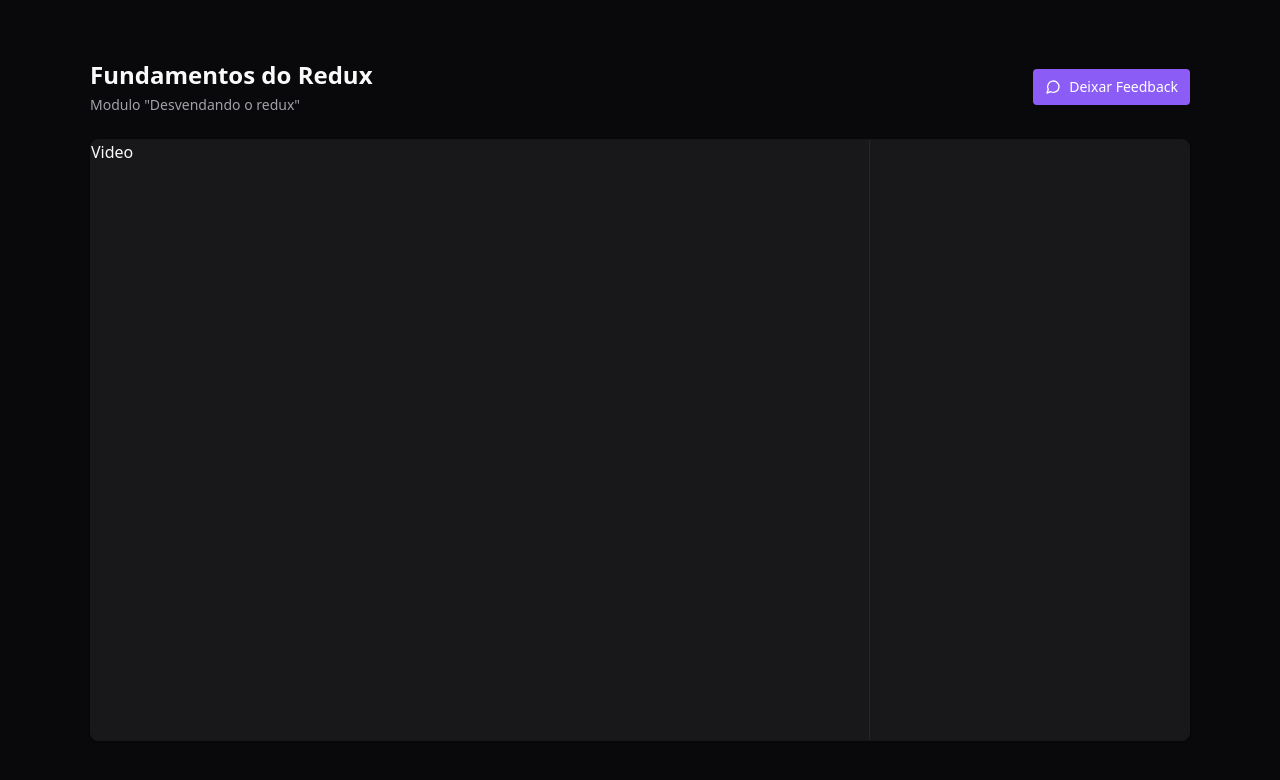
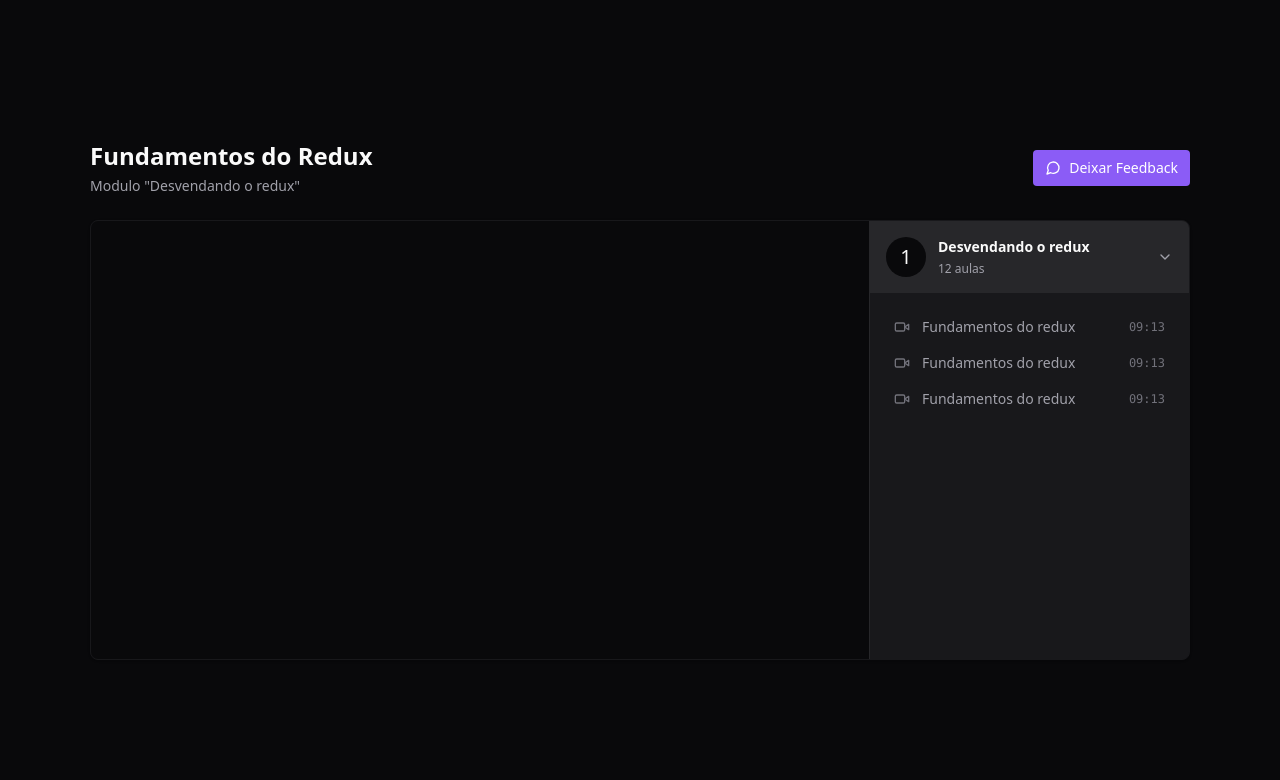
Before and after one commit to stecks10/react-redux-zustand, a React (Vite) app: page / in a window 1280 px wide. Shown: the top 780 px of the page. Built offline with nearby package versions, Linux system fonts and the light colour scheme.

Commit message:
Ui dos modulos e player

```diff
--- a/package.json
+++ b/package.json
@@ -14,6 +14,7 @@
     "lucide-react": "^0.263.1",
     "react": "^18.2.0",
     "react-dom": "^18.2.0",
+    "react-player": "^2.12.0",
     "react-redux": "^8.1.2"
   },
   "devDependencies": {
--- a/src/pages/Player.tsx
+++ b/src/pages/Player.tsx
@@ -1,4 +1,5 @@
-import { MessageCircle } from "lucide-react"
+import { ChevronDown, MessageCircle, Video } from "lucide-react"
+import ReactPlayer from 'react-player'
 
 export function Player() {
   return (
@@ -18,9 +19,46 @@
         </div>
         <main className="relative flex overflow-hidden rounded-lg border border-zinc-900 bg-zinc-900 shadow">
           <div className="flex-1">
-            Video
+            <div className="w-full bg-zinc-950 aspect-video">
+              <ReactPlayer
+                height="100%"
+                width="100%"
+                controls
+                url="https://www.youtube.com/watch?v=ia6pOIFGznA"
+              />
+            </div>
           </div>
-          <aside className="w-80 border-l border-zinc-800 bg-zinc-900 h-[600px]"></aside>
+          <aside className="w-80 border-l border-zinc-800 bg-zinc-900">
+            <div>
+              <button className="flex w-full items-center gap-3 bg-zinc-800 p-4">
+                <div className="flex h-10 w-10 rounded-full items-center justify-center bg-zinc-950 text-xl">1</div>
+
+                <div className="flex flex-col gap-1 text-left">
+                  <strong className="text-sm">Desvendando o redux</strong>
+                  <span className="text-xs text-zinc-400">12 aulas</span>
+                </div>
+                <ChevronDown className="w-4 h-4 ml-auto text-zinc-400" />
+              </button>
+
+              <nav className="relative flex flex-col gap-4 p-6">
+                <button className="flex items-center gap-3 text-sm text-zinc-400">
+                  <Video className="h-4 w-4 text-zinc-500" />
+                  <span>Fundamentos do redux</span>
+                  <span className="ml-auto font-mono text-xs text-zinc-500">09:13</span>
+                </button>
+                <button className="flex items-center gap-3 text-sm text-zinc-400">
+                  <Video className="h-4 w-4 text-zinc-500" />
+                  <span>Fundamentos do redux</span>
+                  <span className="ml-auto font-mono text-xs text-zinc-500">09:13</span>
+                </button>
+                <button className="flex items-center gap-3 text-sm text-zinc-400">
+                  <Video className="h-4 w-4 text-zinc-500" />
+                  <span>Fundamentos do redux</span>
+                  <span className="ml-auto font-mono text-xs text-zinc-500">09:13</span>
+                </button>
+              </nav>
+            </div>
+          </aside>
 
         </main>
       </div>
```
Also changed, not shown: 1 other file (tests, documents, lock files or other folders).
